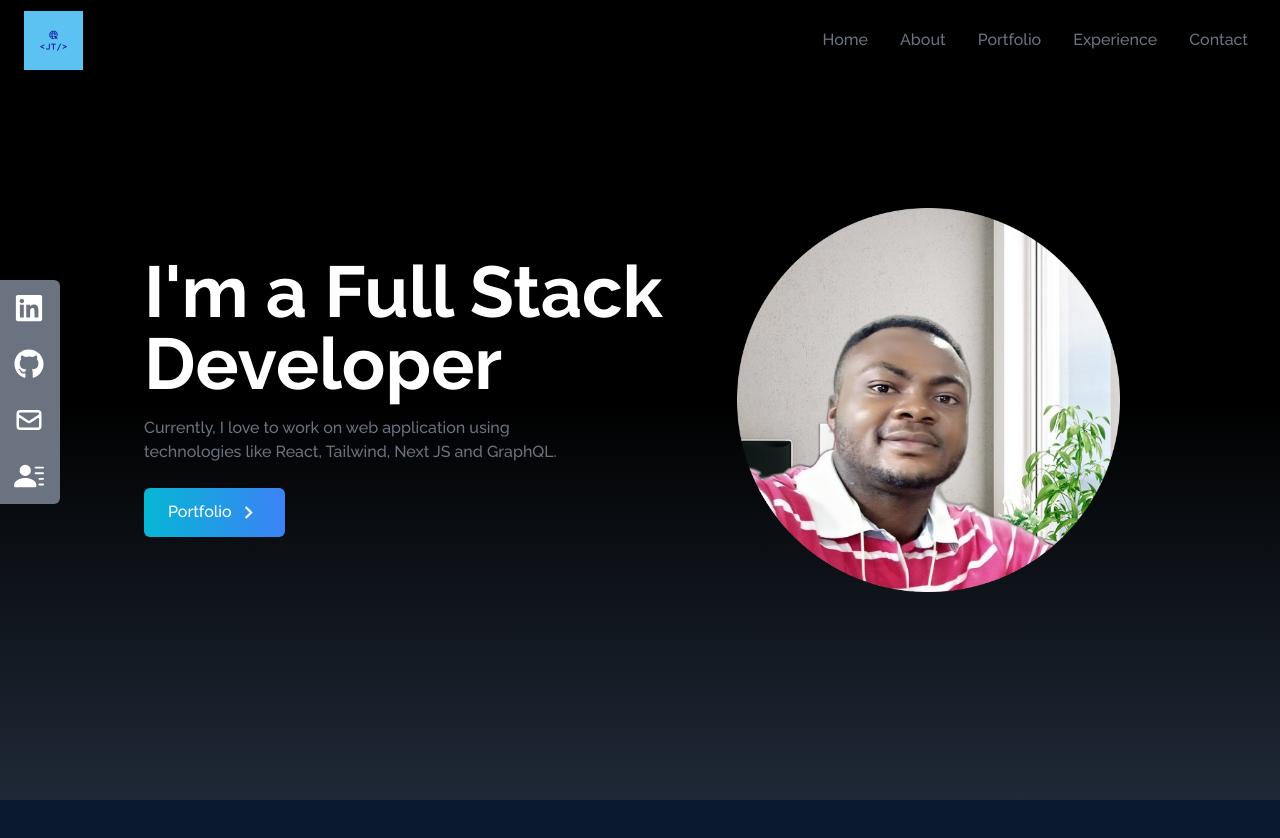
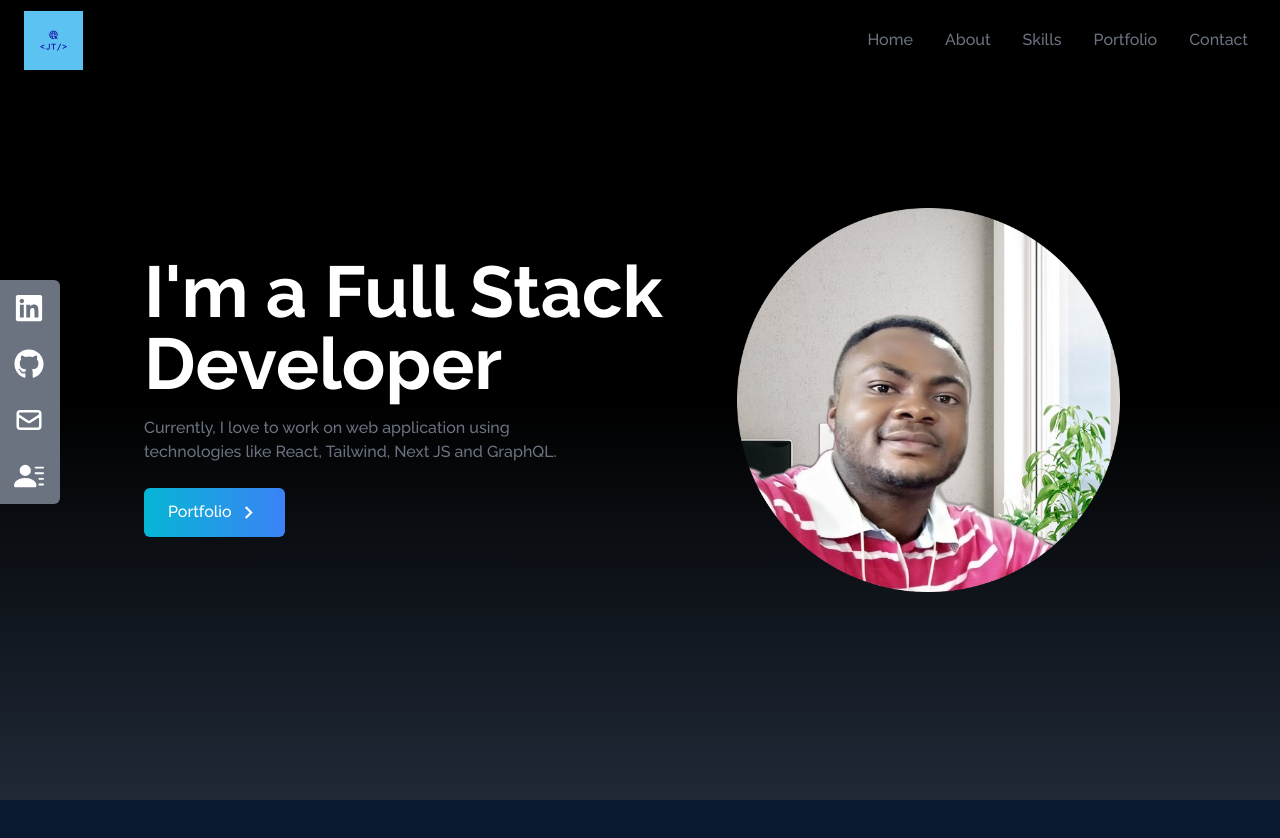
Before and after one commit to brosjayme/portfolio, a React (Create React App) app: page / in a window 1280 px wide. Shown: the top 838 px of the page. Built offline with nearby package versions, Linux system fonts and the light colour scheme.

Commit message:
retouching the home page

```diff
--- a/src/Components/Navbar.jsx
+++ b/src/Components/Navbar.jsx
@@ -17,11 +17,11 @@ const NavBar = () => {
     },
     {
       id: 3,
-      link: "portfolio",
+      link: "skills",
     },
     {
       id: 4,
-      link: "experience",
+      link: "portfolio",
     },
     {
       id: 5,
```
